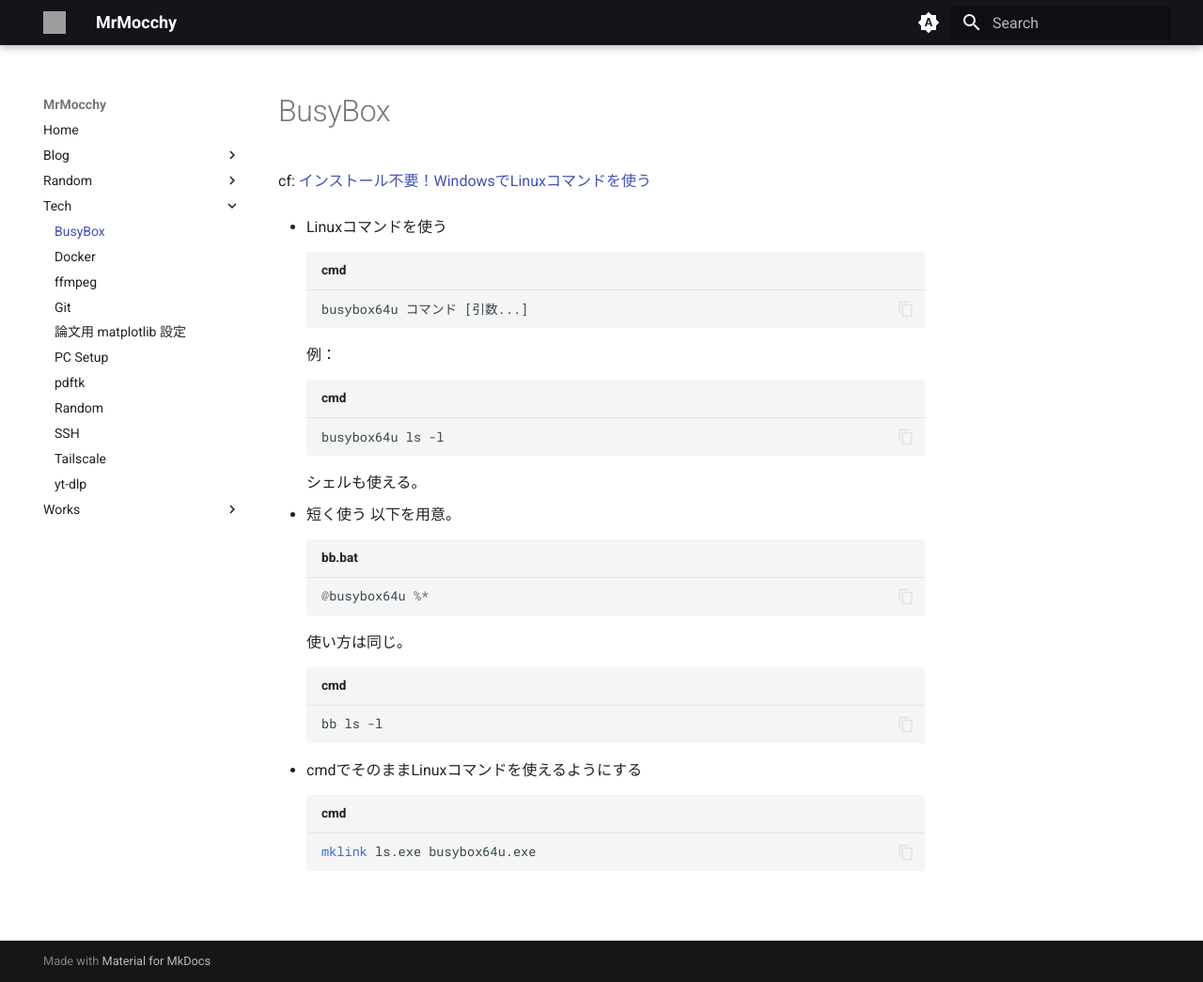
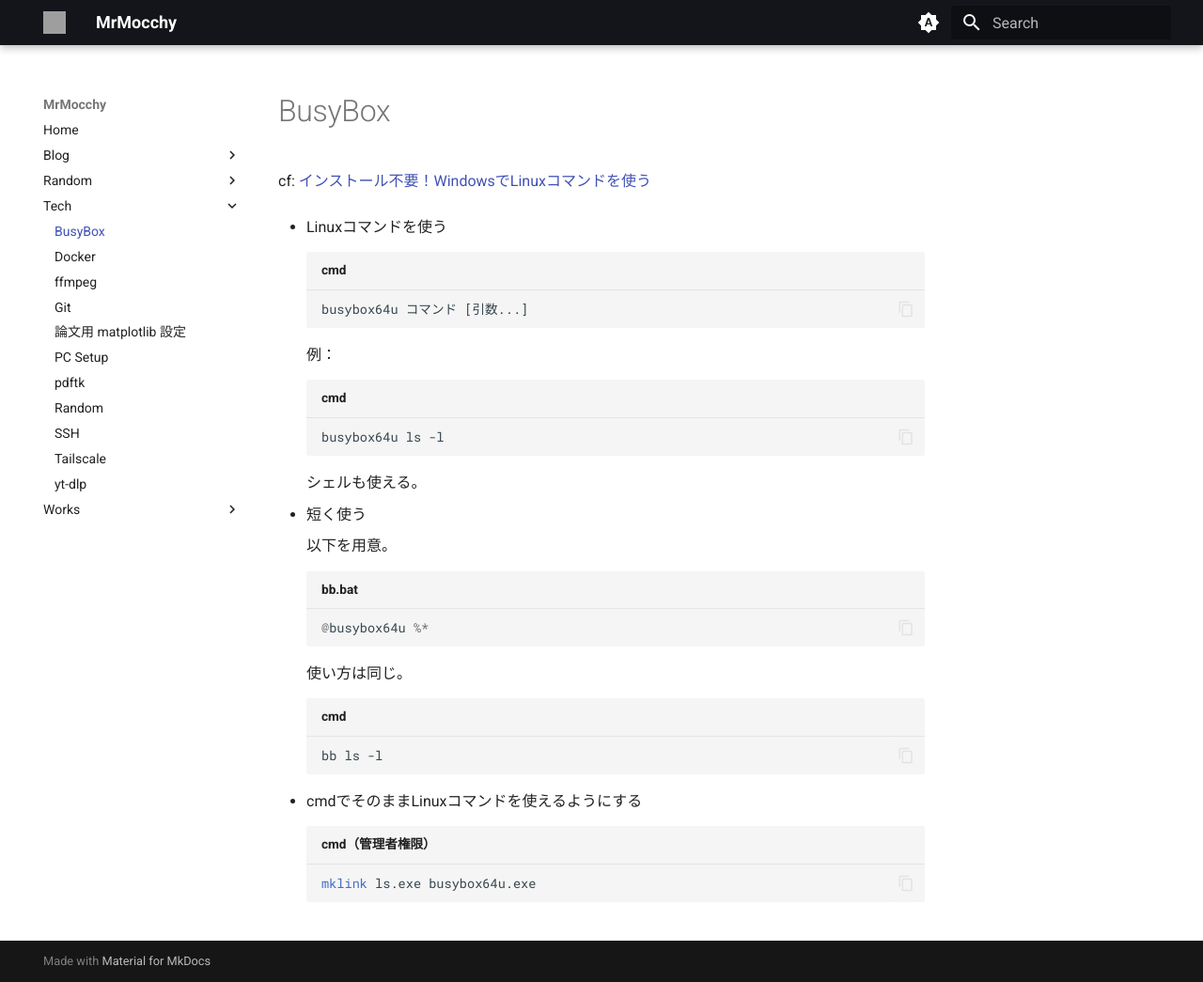
Before and after one commit to MrMocchy/MrMocchy.github.io, an MkDocs documentation site: the page built from docs/tech/busybox.md, in a window 1280 px wide and 1045 px high. Shown: the whole window at 94% size. Built offline with MkDocs 1.6.1 and Material for MkDocs 9.7.7, drawn with Linux system fonts in a browser that asks for light colours; grey boxes are pictures that could not be loaded.

Commit message:
微修正

````diff
--- a/docs/tech/busybox.md
+++ b/docs/tech/busybox.md
@@ -14,6 +14,7 @@
     シェルも使える。
 
 - 短く使う
+
     以下を用意。
     ```batch title="bb.bat"
     @busybox64u %*
@@ -24,6 +25,6 @@
     ```
 
 - cmdでそのままLinuxコマンドを使えるようにする
-    ```batch title="cmd"
+    ```batch title="cmd（管理者権限）"
     mklink ls.exe busybox64u.exe
     ```
````
Also changed, not shown: docs/tech/docker.md (+1 -1 lines), docs/tech/ssh.md (+0 -1 lines).
